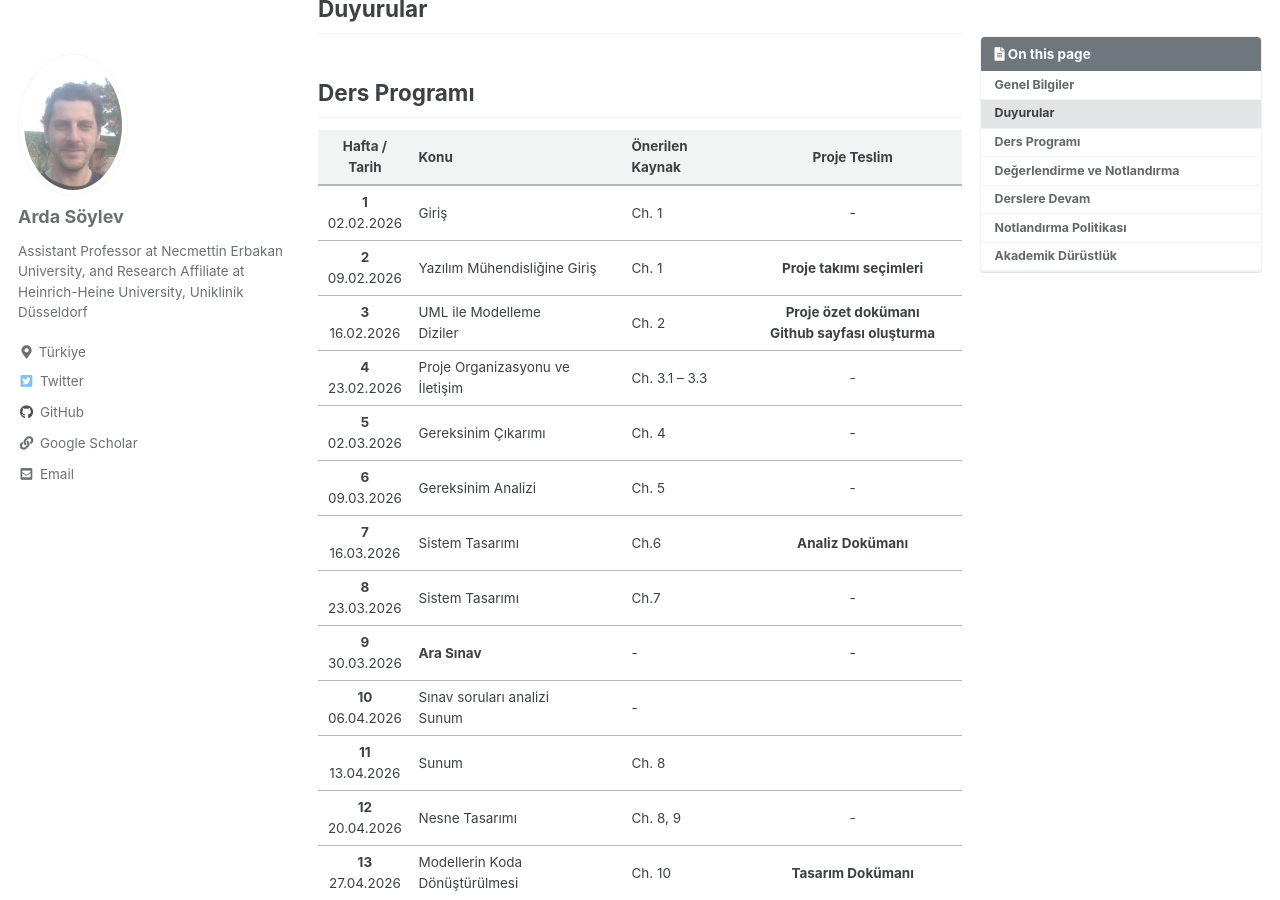
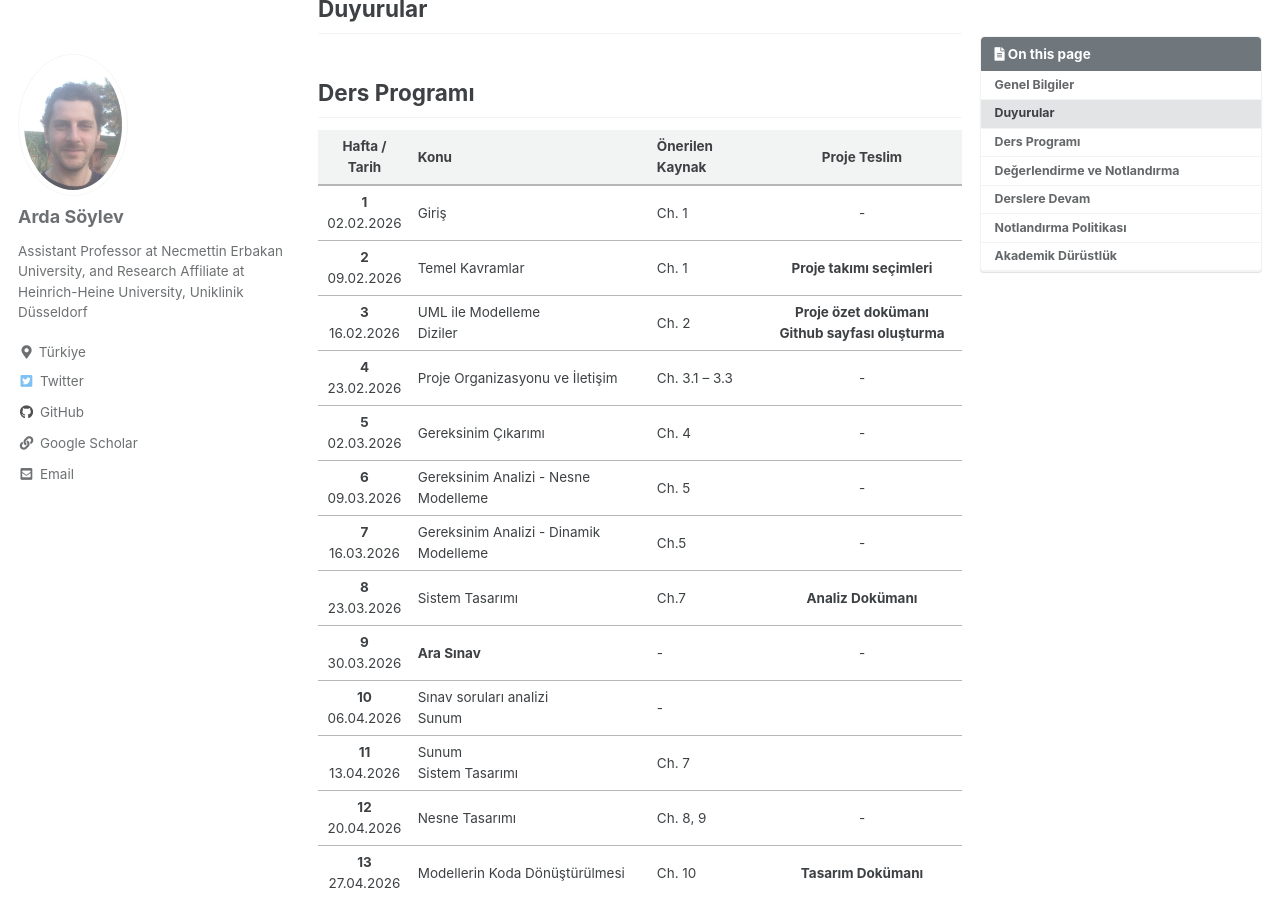
Before and after one commit to asylvz/asylvz.github.io, a Jekyll site: the page built from _pages/courses/bil204.md, in a window 1280 px wide and 900 px high, scrolled down 604 px. Built offline with Jekyll 4.4.1, drawn with Linux system fonts in a browser that asks for light colours; cached includes are drawn as plain includes.

Commit message:
Bil204 update

```diff
--- a/_pages/courses/bil204.md
+++ b/_pages/courses/bil204.md
@@ -32,16 +32,16 @@ sidebar:
 | Hafta / Tarih        | Konu | Önerilen Kaynak | Proje Teslim |
 |:--------------------:|------|-----------------|:--------:|
 | **1** <br> 02.02.2026 | Giriş  | Ch. 1 | - |
-| **2** <br> 09.02.2026 | Yazılım Mühendisliğine Giriş   | Ch. 1 | **Proje takımı seçimleri** |
+| **2** <br> 09.02.2026 | Temel Kavramlar   | Ch. 1 | **Proje takımı seçimleri** |
 | **3** <br> 16.02.2026 | UML ile Modelleme <br> Diziler | Ch. 2 | **Proje özet dokümanı <br> Github sayfası oluşturma** |
 | **4** <br> 23.02.2026 | Proje Organizasyonu ve İletişim | Ch. 3.1 – 3.3 | - |
 | **5** <br> 02.03.2026 | Gereksinim Çıkarımı | Ch. 4 | - |
-| **6** <br> 09.03.2026 | Gereksinim Analizi | Ch. 5 | - |
-| **7** <br> 16.03.2026 | Sistem Tasarımı | Ch.6 | **Analiz Dokümanı**  |
-| **8** <br> 23.03.2026 | Sistem Tasarımı  | Ch.7 | - |
+| **6** <br> 09.03.2026 | Gereksinim Analizi - Nesne Modelleme | Ch. 5 | - |
+| **7** <br> 16.03.2026 | Gereksinim Analizi - Dinamik Modelleme | Ch.5 | - |
+| **8** <br> 23.03.2026 | Sistem Tasarımı  | Ch.7 | **Analiz Dokümanı** |
 | **9** <br> 30.03.2026 | **Ara Sınav** | - | - |
 | **10** <br> 06.04.2026 | Sınav soruları analizi <br> Sunum | - |  |
-| **11** <br> 13.04.2026 | Sunum | Ch. 8 |  |
+| **11** <br> 13.04.2026 | Sunum <br> Sistem Tasarımı | Ch. 7 |  |
 | **12** <br> 20.04.2026 | Nesne Tasarımı | Ch. 8, 9 | - |
 | **13** <br> 27.04.2026 | Modellerin Koda Dönüştürülmesi | Ch. 10 | **Tasarım Dokümanı** |
 | **14** <br> 04.05.2026 | Test  | Ch. 11 | - |
```
Also changed, not shown: 2 other files.
